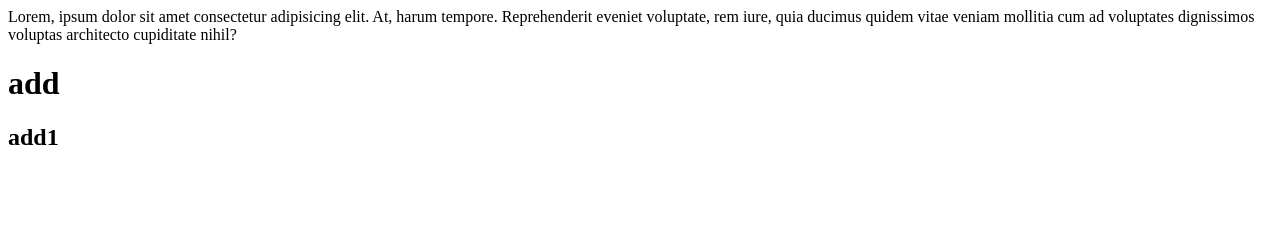
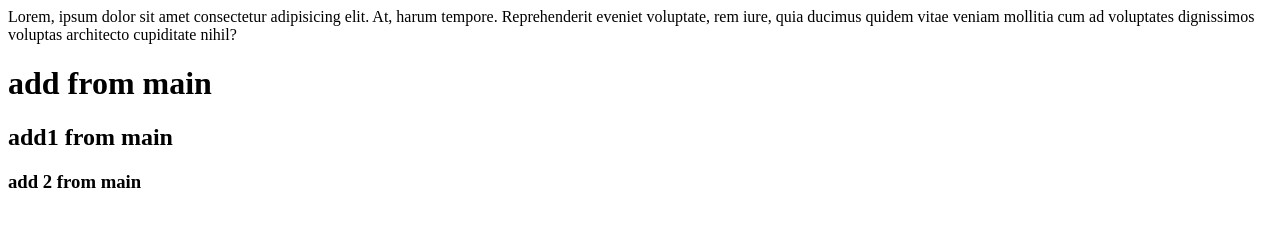
Before and after one commit to rawan873/pproject--x, a plain HTML site: page file.html in a window 1280 px wide. Drawn offline with Linux system fonts and the light colour scheme.

Commit message:
added from main

```diff
--- a/file.html
+++ b/file.html
@@ -7,7 +7,8 @@
 </head>
 <body>
     Lorem, ipsum dolor sit amet consectetur adipisicing elit. At, harum tempore. Reprehenderit eveniet voluptate, rem iure, quia ducimus quidem vitae veniam mollitia cum ad voluptates dignissimos voluptas architecto cupiditate nihil?
-    <h1>add</h1>
-    <h2>add1</h2>
+    <h1>add from main</h1>
+    <h2>add1 from main</h2>
+    <h3>add 2 from main</h3>
 </body>
 </html>
```
